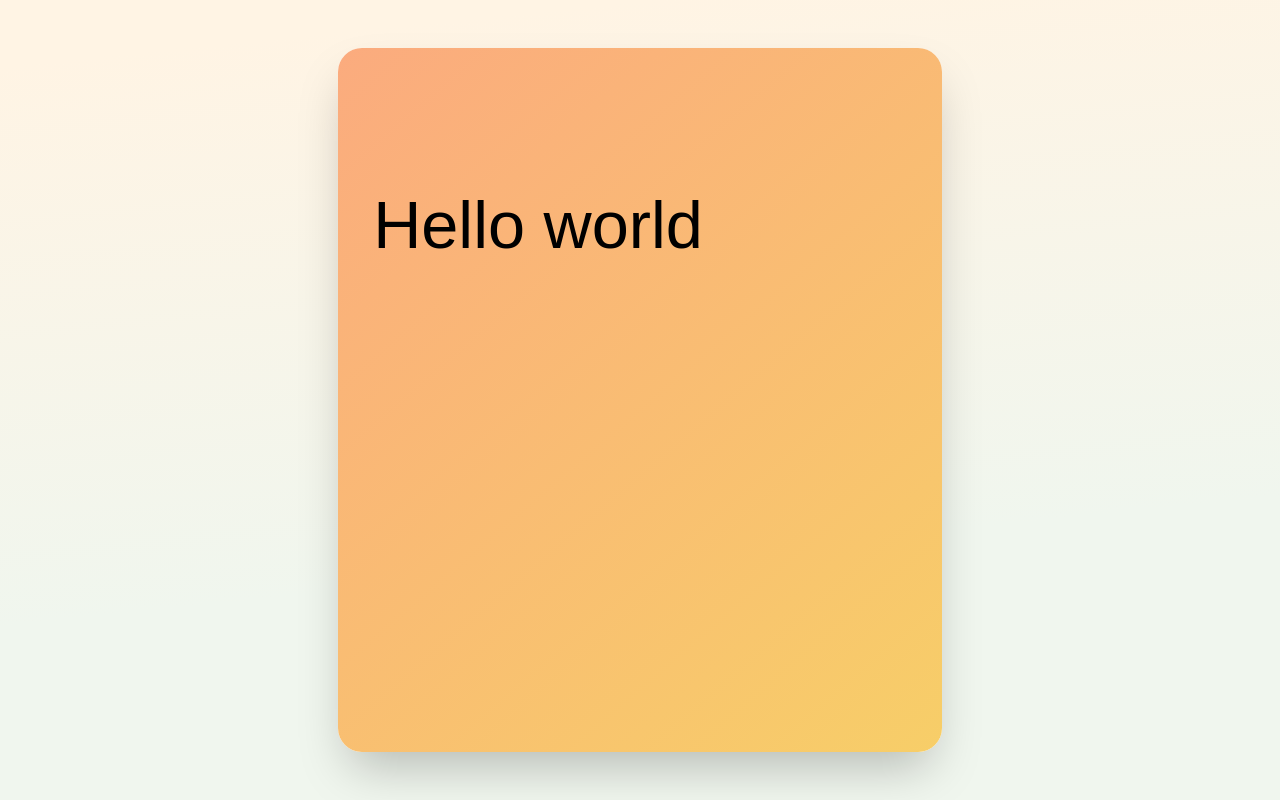
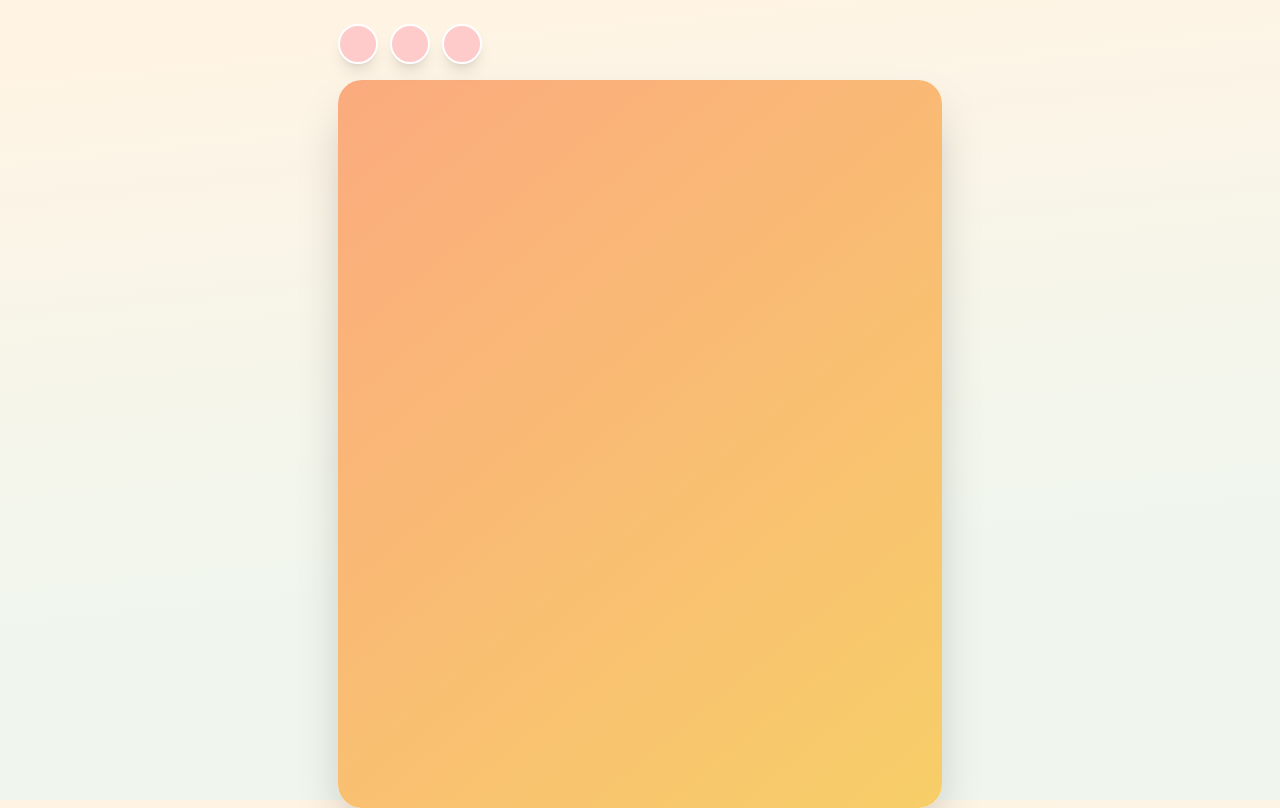
Before and after one commit to kiorq/roc8, a React (Vite) app: page / in a window 1280 px wide. Built offline with nearby package versions, Linux system fonts and the light colour scheme.

Commit message:
split logic and added toolbar

```diff
--- a/src/App.tsx
+++ b/src/App.tsx
@@ -1,6 +1,8 @@
 import { useCallback, useEffect, useRef, useState } from "react";
 import Canvas from "./canvas/components/Canvas";
 import "./index.css";
+import Toolbar from "./canvas/components/Toolbar";
+import useCanvas from "./canvas/hooks";
 
 function App() {
   const containerRef = useRef<HTMLDivElement>(null);
@@ -19,13 +21,27 @@ function App() {
     return () => window.removeEventListener("resize", handleResize);
   }, [handleResize]);
 
+  const { canvasRef, onBackgroundChange, onAddText, onDownload } = useCanvas({
+    width: containerWidth,
+    height: containerHeight,
+  });
+
   return (
-    <div className="w-screen h-screen max-w-[700px] mx-auto md:p-12">
+    <div className="w-screen h-screen max-w-[700px] mx-auto md:p-12 md:pt-6">
+      <Toolbar
+        onBackgroundChange={onBackgroundChange}
+        onAddText={onAddText}
+        onDownload={onDownload}
+      />
       <div
         ref={containerRef}
         className="shadow-2xl w-full h-full overflow-hidden md:rounded-3xl"
       >
-        <Canvas width={containerWidth} height={containerHeight} />
+        <Canvas
+          canvasRef={canvasRef}
+          width={containerWidth}
+          height={containerHeight}
+        />
       </div>
     </div>
   );
--- a/src/canvas/components/Canvas.tsx
+++ b/src/canvas/components/Canvas.tsx
@@ -1,43 +1,13 @@
-import { useEffect, useRef, useState } from "react";
-import { DrawableBackground, DrawableElement } from "../../elements";
-import { drawElements } from "../../drawers/engine";
-
 interface Props {
+  canvasRef: React.RefObject<HTMLCanvasElement>;
   width: number;
   height: number;
 }
 
 const Canvas = (props: Props) => {
-  const canvasRef = useRef<HTMLCanvasElement>(null);
-  const [bgElement, setBgElement] = useState<DrawableBackground>({
-    type: "background",
-    attrs: {
-      style: "style:peachy_sunset",
-    },
-  });
-  const [elements, setElements] = useState<DrawableElement[]>([
-    {
-      type: "text",
-      attrs: {
-        value: "Hello world",
-        fontFamily: "Arial",
-        fontSize: 50,
-        align: "center",
-        color: "black",
-      },
-      pos: { x: 200, y: 200 },
-    },
-  ]);
-
-  useEffect(() => {
-    if (canvasRef.current) {
-      drawElements(canvasRef.current, [bgElement, ...elements], true);
-    }
-  }, [canvasRef, bgElement, elements, props.width, props.height]);
-
   return (
     <canvas
-      ref={canvasRef}
+      ref={props.canvasRef}
       width={props.width}
       height={props.height}
       className="bg-white"
--- /dev/null
+++ b/src/canvas/components/Toolbar.tsx
@@ -0,0 +1,28 @@
+interface Props {
+  onBackgroundChange: () => void;
+  onAddText: () => void;
+  onDownload: () => void;
+}
+
+interface ToolbarBtnProps {
+  onClick: React.MouseEventHandler<HTMLButtonElement>;
+}
+
+const ToolbarBtn = (props: ToolbarBtnProps) => (
+  <button
+    onClick={props.onClick}
+    className="rounded-full aspect-square w-10 border-2 border-white shadow-lg bg-red-200"
+  ></button>
+);
+
+const Toolbar = (props: Props) => {
+  return (
+    <div className="w-full mb-4 absolute md:relative p-4 md:p-0 flex flex-row gap-3">
+      <ToolbarBtn onClick={props.onBackgroundChange} />
+      <ToolbarBtn onClick={props.onAddText} />
+      <ToolbarBtn onClick={props.onDownload} />
+    </div>
+  );
+};
+
+export default Toolbar;
--- /dev/null
+++ b/src/canvas/hooks.ts
@@ -0,0 +1,77 @@
+import { useCallback, useEffect, useRef, useState } from "react";
+import { DrawableBackground, DrawableElement } from "../elements";
+import { drawElements } from "../drawers/engine";
+
+interface CanvasOptions {
+  width: number;
+  height: number;
+}
+
+const BACKGROUND_STYLES: DrawableBackground["attrs"]["style"][] = [
+  "style:peachy_sunset",
+  "style:cayman_blue",
+  "style:lemon_burst",
+  "style:red_set",
+  "color:#393E40",
+  "color:#0F0A0A",
+  "color:#F5F7EC",
+  "color:#0BBDFB",
+  "color:#03C56B",
+];
+
+const useCanvas = (props: CanvasOptions) => {
+  const canvasRef = useRef<HTMLCanvasElement>(null);
+  const [bgElement, setBgElement] = useState<DrawableBackground>({
+    type: "background",
+    attrs: {
+      style: "style:peachy_sunset",
+    },
+  });
+  const [elements, setElements] = useState<DrawableElement[]>([]);
+
+  useEffect(() => {
+    if (canvasRef.current) {
+      drawElements(canvasRef.current, [bgElement, ...elements], true);
+    }
+  }, [canvasRef, bgElement, elements, props.width, props.height]);
+
+  const onBackgroundChange = useCallback(() => {
+    const nextIndex = BACKGROUND_STYLES.indexOf(bgElement.attrs.style) + 1;
+    const nextStyle = BACKGROUND_STYLES[nextIndex] || BACKGROUND_STYLES[0];
+
+    setBgElement({
+      type: "background",
+      attrs: {
+        style: nextStyle,
+      },
+    });
+  }, [bgElement.attrs.style]);
+
+  const onAddText = () => {
+    setElements((elements) => [
+      ...elements,
+      {
+        type: "text",
+        attrs: {
+          value: "Hello world",
+          fontFamily: "Arial",
+          fontSize: 50,
+          align: "center",
+          color: "black",
+        },
+        pos: { x: 200, y: Math.floor(Math.random() * (700 - 200 + 1) + 200) },
+      },
+    ]);
+  };
+
+  const onDownload = () => {
+    const link = document.createElement("a");
+    link.download = "filename.png";
+    link.href = canvasRef.current?.toDataURL() || "";
+    link.click();
+  };
+
+  return { canvasRef, onBackgroundChange, onAddText, onDownload };
+};
+
+export default useCanvas;
--- a/src/drawers/background.ts
+++ b/src/drawers/background.ts
@@ -54,6 +54,17 @@ const setStyleCustom = (
       gradient.addColorStop(0, "#FBAB7E");
       gradient.addColorStop(1, "#F7CE68");
       break;
+    case "red_set":
+      gradient = context.createLinearGradient(
+        0,
+        0,
+        canvas.width,
+        canvas.height
+      );
+      gradient.addColorStop(0, "#FFE53B");
+      gradient.addColorStop(0.74, "#FF2525"); // Adjust the position based on your preference
+
+      break;
     default:
       // Handle the default case or provide a default gradient
       gradient = context.createLinearGradient(
```
